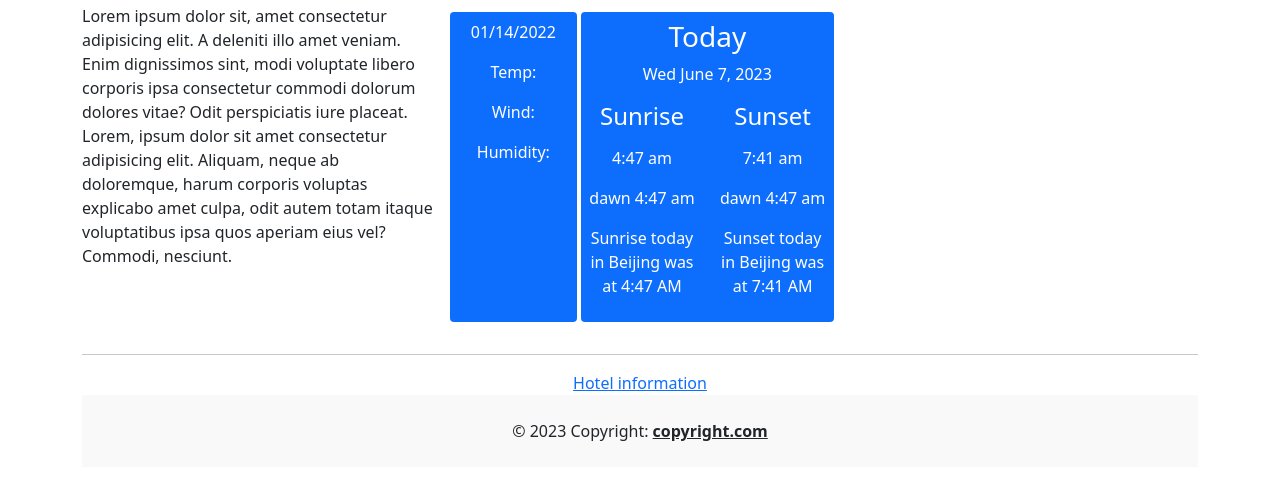
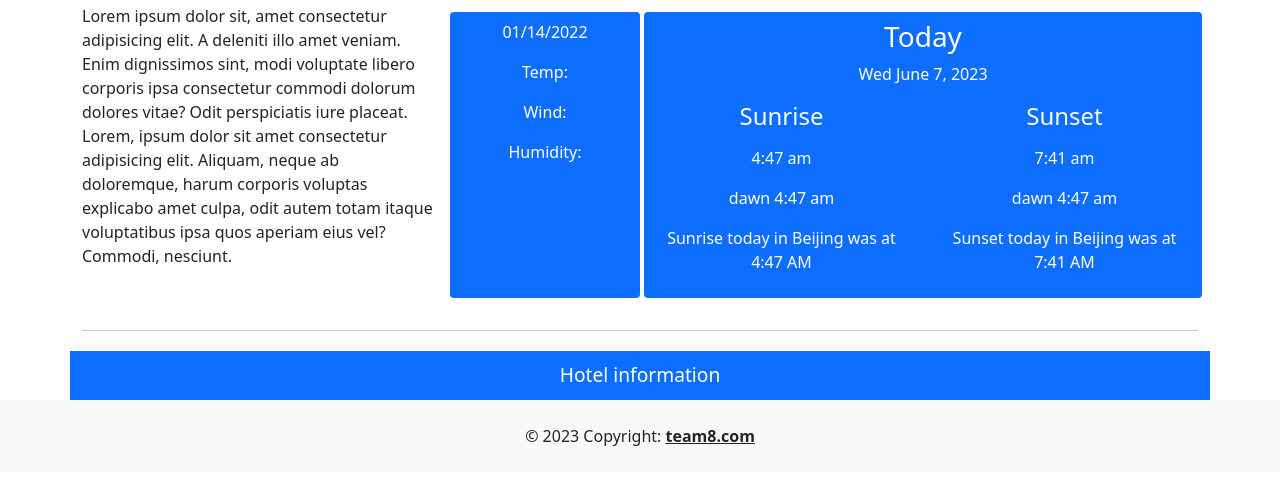
Before and after one commit to ZoeyYanling/sunrise-and-sunset, a plain HTML site: page index.html in a window 1280 px wide. Shown: the part 314-798 px from the top of the page. Drawn offline with nearby package versions, Linux system fonts and the light colour scheme.

Commit message:
added some layout

```diff
--- a/assets/css/style.css
+++ b/assets/css/style.css
@@ -5,3 +5,13 @@ header {
 .geeting-text {
   color: orange
 }
+
+.hotel-link {
+  padding: 10px 0 10px 0;
+
+}
+.hotel-link a {
+  text-decoration: none;
+  font-size: larger;
+  color: white;
+}
--- a/index.html
+++ b/index.html
@@ -5,9 +5,9 @@
     <meta charset="UTF-8">
     <meta name="viewport" content="width=device-width, initial-scale=1.0">
     <meta http-equiv="X-UA-Compatible" content="ie=edge">
-  <meta name="Description" content="Enter your description here" />
+    <meta name="Description" content="Enter your description here"/>
     <link rel="stylesheet" href="https://cdn.jsdelivr.net/npm/bootstrap@5.1.3/dist/css/bootstrap.min.css">
-  <link rel="stylesheet" href="./assets/css/style.css" />
+    <link rel="stylesheet" href="./assets/css/style.css"/>
     <title>Sunrise and sunset</title>
 </head>
 
@@ -36,36 +36,41 @@
                 <div class="col-12 col-md-4">
                     <h2>About Us</h2>
                     <p>
-              Lorem ipsum dolor sit, amet consectetur adipisicing elit. A deleniti illo amet veniam. Enim dignissimos
+                        Lorem ipsum dolor sit, amet consectetur adipisicing elit. A deleniti illo amet veniam. Enim
+                        dignissimos
                         sint,
-              modi voluptate libero corporis ipsa consectetur commodi dolorum dolores vitae? Odit perspiciatis iure
+                        modi voluptate libero corporis ipsa consectetur commodi dolorum dolores vitae? Odit perspiciatis
+                        iure
                         placeat.
-              Lorem, ipsum dolor sit amet consectetur adipisicing elit. Aliquam, neque ab doloremque, harum corporis
-              voluptas explicabo amet culpa, odit autem totam itaque voluptatibus ipsa quos aperiam eius vel? Commodi,
+                        Lorem, ipsum dolor sit amet consectetur adipisicing elit. Aliquam, neque ab doloremque, harum
+                        corporis
+                        voluptas explicabo amet culpa, odit autem totam itaque voluptatibus ipsa quos aperiam eius vel?
+                        Commodi,
                         nesciunt.
                     </p>
                 </div>
                 <div class="col-12 col-md-8">
                     <div class="row">
                         <div class="col">
-                <input type="text" class="form-control" placeholder="Input place's name" aria-label="Place name">
+                            <input type="text" class="form-control" placeholder="Input place's name"
+                                   aria-label="Place name">
                         </div>
                         <div class="col">
                             <button class="btn btn-primary input-group" type="button" id="search-button">Search</button>
                         </div>
                     </div>
                     <div class="row">
-              <div class="col-md-8 mt-2">
-                <div class="col-sm-12" id="comming-weather">
+                        <div class="col mt-2">
+                            <!--                <div class="col-sm-12" id="comming-weather">-->
                             <div id="card-container" class="row text-light text-center">
-                    <div class="col-sm-3 bg-primary text-white me-1 mb-3 p-2 mt-2 rounded">
+                                <div class="col-3 bg-primary text-white me-1 mb-3 p-2 mt-2 rounded">
                                     <p>01/14/2022</p>
                                     <p id="weather-icon"></p>
                                     <p>Temp:<span id="temp"></span></p>
                                     <p>Wind:<span id="wind"></span></p>
                                     <p>Humidity:<span id="humidity"></span></p>
                                 </div>
-                    <div class="col-sm-6 bg-primary text-white me-2 mb-3 p-2 mt-2 rounded">
+                                <div class="col bg-primary text-white me-2 mb-3 p-2 mt-2 rounded">
                                     <div class="row text-center">
                                         <h3>Today</h3>
                                         <p>Wed June 7, 2023</p>
@@ -88,22 +93,33 @@
                                     </div>
                                 </div>
                             </div>
-                </div>
-              </div>
+                            <!--                </div>-->
                         </div>
                     </div>
                 </div>
             </section>
+        </div>
+    </section>
 
-    <hr />
-    <div class="text-center"><a href="https://booking.com/">Hotel information</a></div>
+    <hr/>
+    <section class="row">
+        <!--      yanling section-->
+
+    </section>
+
+    <div class="row text-light pt-1">
+        <div class="d-flex justify-content-center align-items-center bg-primary col-12 hotel-link"><a
+                href="https://www.booking.com/searchresults.html?ss=New+Brunswick%2C+Canada&efdco=1&label=gen173rf-1FCAEoggI46AdIM1gDaCeIAQGYATG4ARfIAQzYAQHoAQH4AQKIAgGiAg9sb2NhbGhvc3Q6NjMzNDKoAgO4Aqfbo6QGwAIB0gIkNTA0YTE0YWUtNzRmMS00MzJkLTkwMTQtMmY0MzA0MWFiMWQw2AIF4AIB&aid=304142&lang=en-us&sb=1&src_elem=sb&src=index&dest_id=3135&dest_type=region&ac_position=0&ac_click_type=b&ac_langcode=en&ac_suggestion_list_length=5&search_selected=true&search_pageview_id=e6829e13e5c60232&ac_meta=GhBlNjgyOWUxM2U1YzYwMjMyIAAoATICZW46BW5ldyBiQABKAFAA&group_adults=2&no_rooms=1&group_children=0&sb_travel_purpose=leisure">Hotel
+            information</a></div>
+    </div>
+
+</main>
 <footer>
     <div class="text-center p-4" style="background-color: rgba(0, 0, 0, 0.025);">
         © 2023 Copyright:
-        <a class="text-reset fw-bold" href="https://example.com/">copyright.com</a>
+        <a class="text-reset fw-bold" href="https://example.com/">team8.com</a>
     </div>
 </footer>
-  </main>
 </body>
 
 </html>
```
Lines whose indentation alone changed are shown as unchanged.
